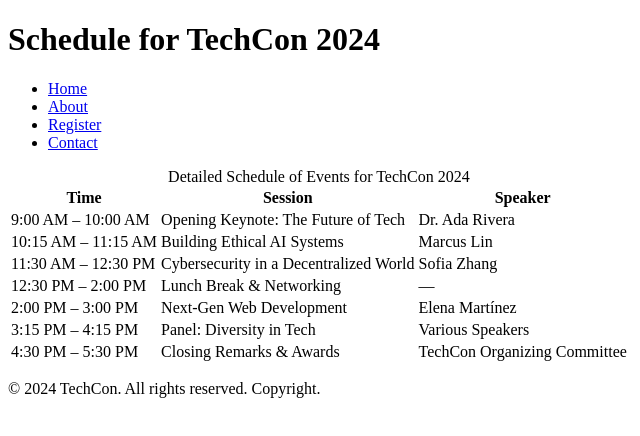
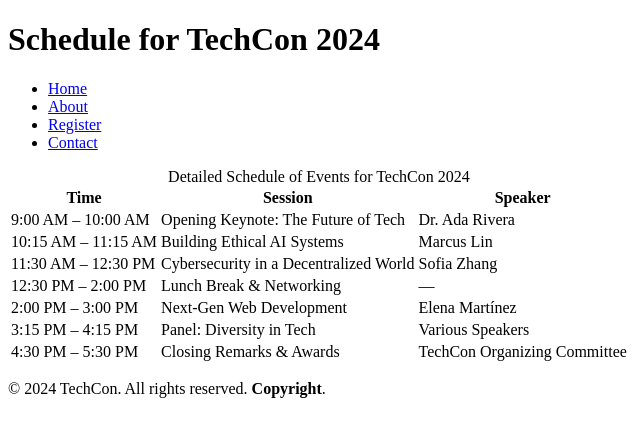
Before and after one commit to AchrafMamounia97/TechCon_HTML, a plain HTML site: page techcon_website/schedule.html in a window 1280 px wide. Shown: the full height of the page, 0-640 px from the left. Drawn offline with Linux system fonts and the light colour scheme.

Commit message:
the TechCon 2024 conference website updated

```diff
--- a/techcon_website/schedule.html
+++ b/techcon_website/schedule.html
@@ -75,7 +75,7 @@
     <!-- Footer Section -->
     <!-- Footer Section -->
     <footer>
-        <p>© 2024 TechCon. All rights reserved. Copyright.</p>
+        <p>&copy; 2024 TechCon. All rights reserved. <strong>Copyright</strong>.</p>
     </footer>
 
 </body>
```
